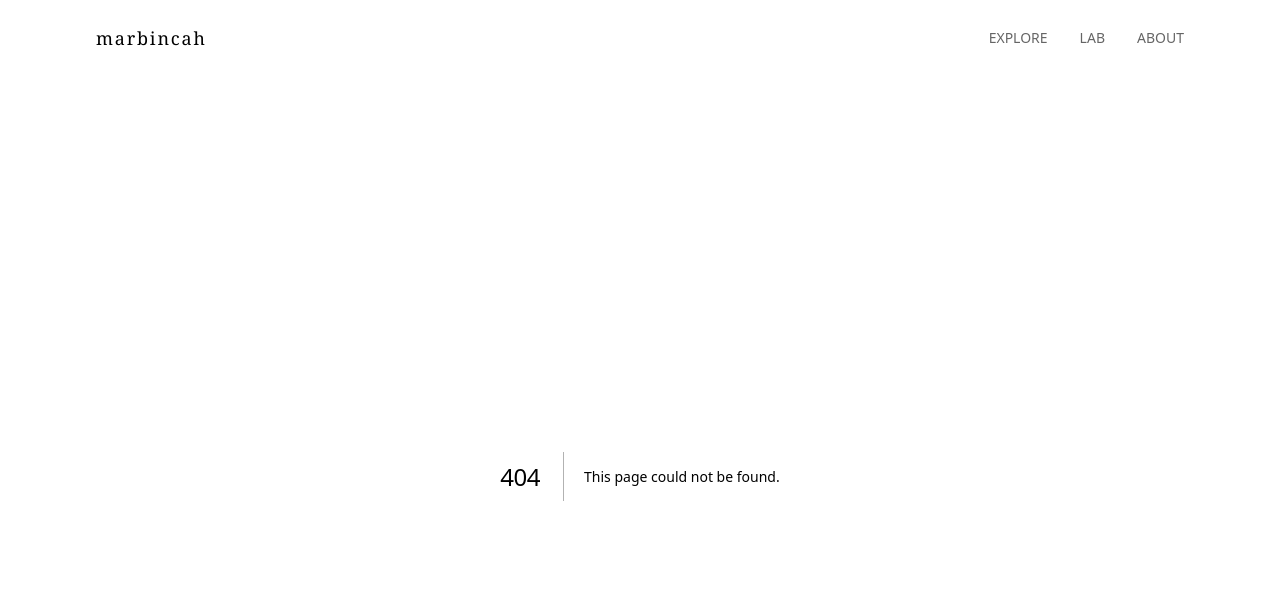
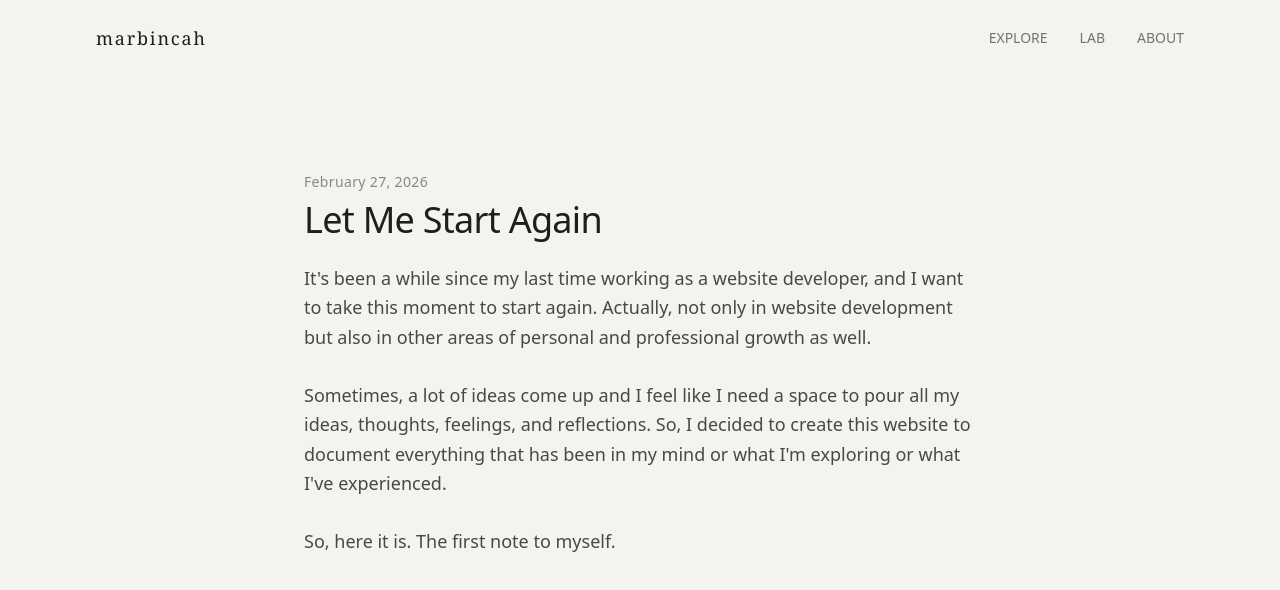
Before and after one commit to marbincah/marbincah, a Next.js app: page /explore/start-again in a window 1280 px wide. Before the commit this address had no page. Shown: the top 590 px of the page. Built offline with nearby package versions, Linux system fonts and the light colour scheme.

Commit message:
Add first post

```diff
--- /dev/null
+++ b/app/explore/[slug]/page.tsx
@@ -0,0 +1,26 @@
+import { posts, formatDate } from "@/lib/posts";
+import { notFound } from "next/navigation";
+
+export default async function PostPage({ params }: { params: Promise<{ slug: string}>}) {
+
+    const { slug } = await params;
+    const post = posts.find((p) => p.slug === slug);
+
+    if (!post) return notFound();
+
+    return (
+        <main className="min-h-screen px-6 py-24">
+            <article className="max-w-2xl mx-auto">
+                <p className="mb-2 text-sm opacity-50 tracking-wide">
+                    {formatDate(post.date)}
+                </p>
+                <h1 className="text-4xl font light tracking tight">
+                    {post.title}
+                </h1>
+                <div className="mt-6 whitespace-pre-line text-lg leading-relaxed opacity-80">
+                    {post.content}
+                </div>
+            </article>
+        </main>
+    )
+}
--- a/app/explore/page.tsx
+++ b/app/explore/page.tsx
@@ -1,3 +1,6 @@
+import Link from "next/link"
+import { posts, formatDate } from "@/lib/posts"
+
 export default function ExplorePage() {
     return (
         <main className="min-h-screen px-6 py-24">
@@ -10,10 +13,21 @@ export default function ExplorePage() {
                 </p>
 
                 <div className="mt-10 border-t border-neutral-300 dark:border-neutral-700 pt-8">
-                    <p className="text-base opacity-60 leading-relaxed">
-                        This section is unfolding.
-                        Thoughts and reflections will take shape here soon.
-                    </p>
+                    {posts.map((post) => (
+                        <article key={post.slug}>
+                            <p className="text-sm opacity-50 tracking-wide">
+                                {formatDate(post.date)}
+                            </p>
+                            <Link href={`/explore/${post.slug}`}>
+                                <h2 className="text-2xl hover:opacity-70 transition-opacity">
+                                    {post.title}
+                                </h2>
+                            </Link>
+                            <p className="mt-2 opacity-70">
+                                {post.description}
+                            </p>
+                        </article>
+                    ))}
                 </div>
             </section>
         </main>
--- /dev/null
+++ b/lib/posts.ts
@@ -0,0 +1,24 @@
+export function formatDate(dateString: string) {
+    const date = new Date(dateString);
+
+    return new Intl.DateTimeFormat("en-US", {
+        year: "numeric",
+        month: "long",
+        day: "numeric",
+    }).format(date);
+}
+
+export const posts = [
+    {
+        slug: "start-again",
+        title: "Let Me Start Again",
+        description: "Building a space to capture ideas, thoughts, and refrections.",
+        date: "2026-02-27",
+        content: `It's been a while since my last time working as a website developer, and I want to take this moment to start again. Actually, not only in website development but also in other areas of personal and professional growth as well.
+
+        Sometimes, a lot of ideas come up and I feel like I need a space to pour all my ideas, thoughts, feelings, and reflections. So, I decided to create this website to document everything that has been in my mind or what I'm exploring or what I've experienced.
+
+        So, here it is. The first note to myself.
+        `
+    },
+]
```
